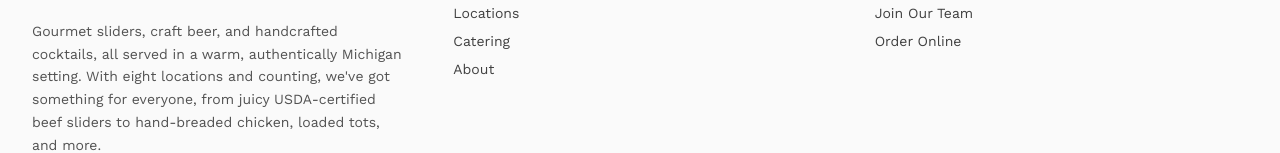
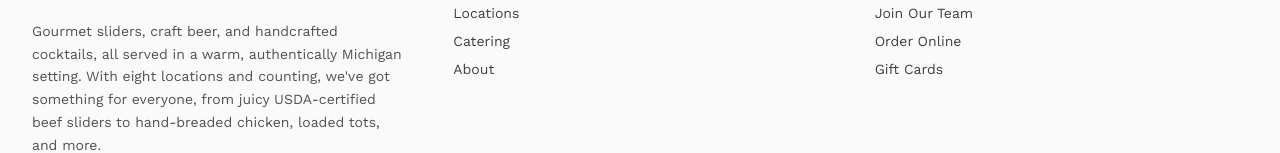
Before and after one commit to AaronRDurant/sidecar-slider-bar, a Next.js app: page / in a window 1280 px wide. Shown: the part 3088-3241 px from the top of the page. Built offline with nearby package versions, Linux system fonts and the light colour scheme.

Commit message:
Add gift card link to footer

```diff
--- a/src/components/Footer.tsx
+++ b/src/components/Footer.tsx
@@ -65,6 +65,15 @@ export default function Footer() {
                   Order Online
                 </Link>
               </li>
+              <li>
+                <Link
+                  href="https://services.shift4.com/gc/SidecarSliderBar"
+                  target="_blank"
+                  rel="noopener noreferrer"
+                >
+                  Gift Cards
+                </Link>
+              </li>
             </ul>
           </div>
         </div>
```
